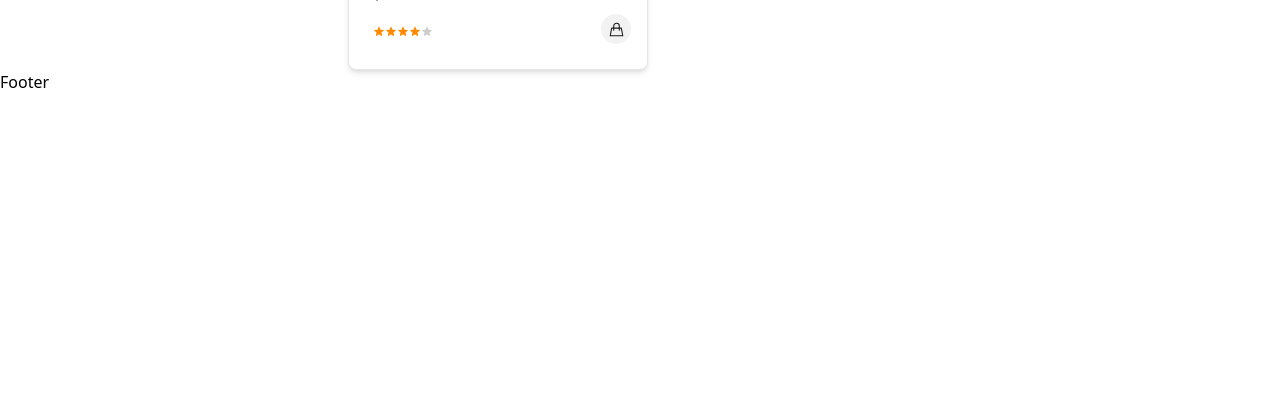
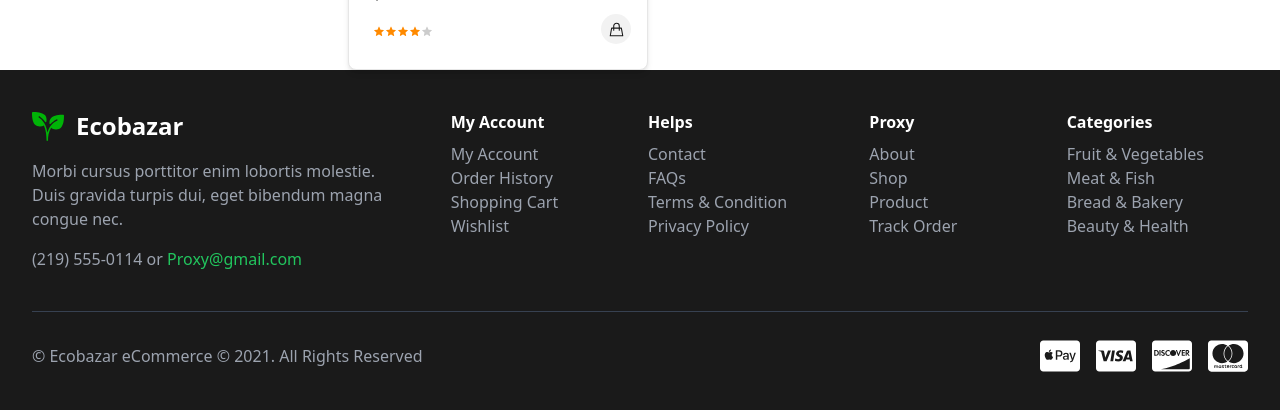
Before and after one commit to nikaxucishvil1/final, a React (Vite) app: page / in a window 1280 px wide. Shown: the part 4170-4580 px from the top of the page. Before the commit the page ends 4264 px from the top, so only its background shows below. Built offline with nearby package versions, Linux system fonts and the light colour scheme.

Commit message:
little things and shown navigation left

```diff
--- a/src/common/components/_molecules/Footer/Footer.tsx
+++ b/src/common/components/_molecules/Footer/Footer.tsx
@@ -1,8 +1,152 @@
+import {
+  FaCcApplePay,
+  FaCcDiscover,
+  FaCcMastercard,
+  FaCcVisa,
+} from "react-icons/fa";
 
 const Footer = () => {
   return (
-    <div>Footer</div>
-  )
-}
+    <footer className="bg-customBlack text-white py-10">
+      <div className="max-w-7xl mx-auto px-4 sm:px-6 lg:px-8">
+        <div className="grid grid-cols-1 md:grid-cols-3 gap-10">
+          <div>
+            <div className="flex items center gap-3 mb-4">
+              <img src="../../../../../public/assets/leaf.svg" alt="" />
+              <h2 className="text-2xl font-bold">Ecobazar</h2>
+            </div>
+            <p className="text-gray-400 mb-4">
+              Morbi cursus porttitor enim lobortis molestie. Duis gravida turpis
+              dui, eget bibendum magna congue nec.
+            </p>
+            <p className="text-gray-400">
+              (219) 555-0114 or{" "}
+              <a href="mailto:Proxy@gmail.com" className="text-green-500">
+                Proxy@gmail.com
+              </a>
+            </p>
+          </div>
 
-export default Footer
+          <div className="grid grid-cols-2 gap-4">
+            <div>
+              <h3 className="font-bold mb-2">My Account</h3>
+              <ul>
+                <li>
+                  <a href="#" className="text-gray-400 hover:text-white">
+                    My Account
+                  </a>
+                </li>
+                <li>
+                  <a href="#" className="text-gray-400 hover:text-white">
+                    Order History
+                  </a>
+                </li>
+                <li>
+                  <a href="#" className="text-gray-400 hover:text-white">
+                    Shopping Cart
+                  </a>
+                </li>
+                <li>
+                  <a href="#" className="text-gray-400 hover:text-white">
+                    Wishlist
+                  </a>
+                </li>
+              </ul>
+            </div>
+            <div>
+              <h3 className="font-bold mb-2">Helps</h3>
+              <ul>
+                <li>
+                  <a href="#" className="text-gray-400 hover:text-white">
+                    Contact
+                  </a>
+                </li>
+                <li>
+                  <a href="#" className="text-gray-400 hover:text-white">
+                    FAQs
+                  </a>
+                </li>
+                <li>
+                  <a href="#" className="text-gray-400 hover:text-white">
+                    Terms & Condition
+                  </a>
+                </li>
+                <li>
+                  <a href="#" className="text-gray-400 hover:text-white">
+                    Privacy Policy
+                  </a>
+                </li>
+              </ul>
+            </div>
+          </div>
+          <div className="grid grid-cols-2 gap-4">
+            <div>
+              <h3 className="font-bold mb-2">Proxy</h3>
+              <ul>
+                <li>
+                  <a href="#" className="text-gray-400 hover:text-white">
+                    About
+                  </a>
+                </li>
+                <li>
+                  <a href="#" className="text-gray-400 hover:text-white">
+                    Shop
+                  </a>
+                </li>
+                <li>
+                  <a href="#" className="text-gray-400 hover:text-white">
+                    Product
+                  </a>
+                </li>
+                <li>
+                  <a href="#" className="text-gray-400 hover:text-white">
+                    Track Order
+                  </a>
+                </li>
+              </ul>
+            </div>
+            <div>
+              <h3 className="font-bold mb-2">Categories</h3>
+              <ul>
+                <li>
+                  <a href="#" className="text-gray-400 hover:text-white">
+                    Fruit & Vegetables
+                  </a>
+                </li>
+                <li>
+                  <a href="#" className="text-gray-400 hover:text-white">
+                    Meat & Fish
+                  </a>
+                </li>
+                <li>
+                  <a href="#" className="text-gray-400 hover:text-white">
+                    Bread & Bakery
+                  </a>
+                </li>
+                <li>
+                  <a href="#" className="text-gray-400 hover:text-white">
+                    Beauty & Health
+                  </a>
+                </li>
+              </ul>
+            </div>
+          </div>
+        </div>
+
+        <div className="border-t border-gray-700 mt-10 pt-6 flex flex-col md:flex-row justify-between items-center">
+          <p className="text-gray-400">
+            &copy; Ecobazar eCommerce © 2021. All Rights Reserved
+          </p>
+          <div className="flex space-x-4 mt-4 md:mt-0">
+            <FaCcApplePay fontSize={40} />
+            <FaCcVisa fontSize={40} />
+            <FaCcDiscover fontSize={40} />
+            <FaCcMastercard fontSize={40} />
+          </div>
+        </div>
+      </div>
+    </footer>
+  );
+};
+
+export default Footer;
--- a/src/common/components/_molecules/SignUpComponent/SignUpComponent.tsx
+++ b/src/common/components/_molecules/SignUpComponent/SignUpComponent.tsx
@@ -11,8 +11,8 @@ import { useNavigate } from "react-router-dom";
 const SignUpComponent = () => {
   const context = useContext(GlobalState);
   if (!context) return null;
-  const { setIsLogedIn , setLogedUser } = context;
-  const navigate = useNavigate()
+  const { setIsLogedIn, setLogedUser } = context;
+  const navigate = useNavigate();
 
   const buildValidationSchema = Yup.object({
     email: Yup.string().email("Invalid email address").required("Required"),
@@ -22,44 +22,31 @@ const SignUpComponent = () => {
       .required("Required"),
   });
 
-  const [validationSchema, setValidationSchema] = useState(
-    buildValidationSchema
-  );
+  const [validationSchema, setValidationSchema] = useState(buildValidationSchema);
 
   useEffect(() => {
     setValidationSchema(buildValidationSchema);
   }, []);
 
-  const initialValues = {
-    email: "",
-    password: "",
-  };
-
   const formik = useFormik({
-    initialValues: initialValues,
+    initialValues: { email: "", password: "" },
     validationSchema: validationSchema,
-    onSubmit: () => {
-      register()
-      setLogedUser(auth.currentUser?.email)
-      setIsLogedIn(true)
-      navigate("/")
+    onSubmit: async (values, { setSubmitting }) => {
+      try {
+        await createUserWithEmailAndPassword(auth, values.email, values.password);
+        setLogedUser(auth.currentUser?.email);
+        setIsLogedIn(true);
+        navigate("/");
+      } catch (error) {
+        console.error(error, "error");
+      } finally {
+        setSubmitting(false);
+      }
     },
   });
 
-  const register = async () => {
-    const user = await createUserWithEmailAndPassword(
-      auth,
-      formik.values.email,
-      formik.values.password
-    );
-  };
-
-
   return (
-    <form
-      onSubmit={formik.handleSubmit}
-      className="flex flex-col items-center gap-10"
-    >
+    <form onSubmit={formik.handleSubmit} className="flex flex-col items-center gap-10">
       <Input
         type="text"
         name="email"
--- a/src/common/components/_molecules/SigninComponent/SigninComponent.tsx
+++ b/src/common/components/_molecules/SigninComponent/SigninComponent.tsx
@@ -13,23 +13,27 @@ const SigninComponent = () => {
   const [email, setEmail] = useState("");
   const [password, setPassword] = useState("");
   const navigate = useNavigate();
-  const login = async () => {
+
+  const login = async (e: React.ChangeEvent<HTMLInputElement>) => {
+    e.preventDefault();
     try {
-      const user = await signInWithEmailAndPassword(auth, email, password);
+      await signInWithEmailAndPassword(auth, email, password);
+      setLogedUser(auth.currentUser?.email);
+      setIsLogedIn(true);
+      navigate("/");
     } catch (error) {
-        console.error(error ,"error")
+      alert("invalid information");
     }
   };
+
   return (
-    <form className="flex flex-col items-center gap-10">
+    <form className="flex flex-col items-center gap-10" onSubmit={() => login}>
       <Input
         type="text"
         name="email"
         placeholder="Email"
         className="p-2 border rounded-md w-[400px]"
-        onchange={(e) => {
-          setEmail(e.target.value);
-        }}
+        onchange={(e) => setEmail(e.target.value)}
       />
 
       <Input
@@ -37,18 +41,11 @@ const SigninComponent = () => {
         name="password"
         placeholder="Password"
         className="p-2 border rounded-md w-[400px]"
-        onchange={(e) => {
-          setPassword(e.target.value);
-        }}
+        onchange={(e) => setPassword(e.target.value)}
       />
 
       <Button
         type="submit"
-        onClick={() => {
-          login(), navigate("/");
-          setLogedUser(auth.currentUser?.email);
-          setIsLogedIn(true);
-        }}
         className="flex w-full items-center justify-center gap-3 px-6 py-3 text-white bg-[#00B207] rounded-full"
       >
         Log in
```
